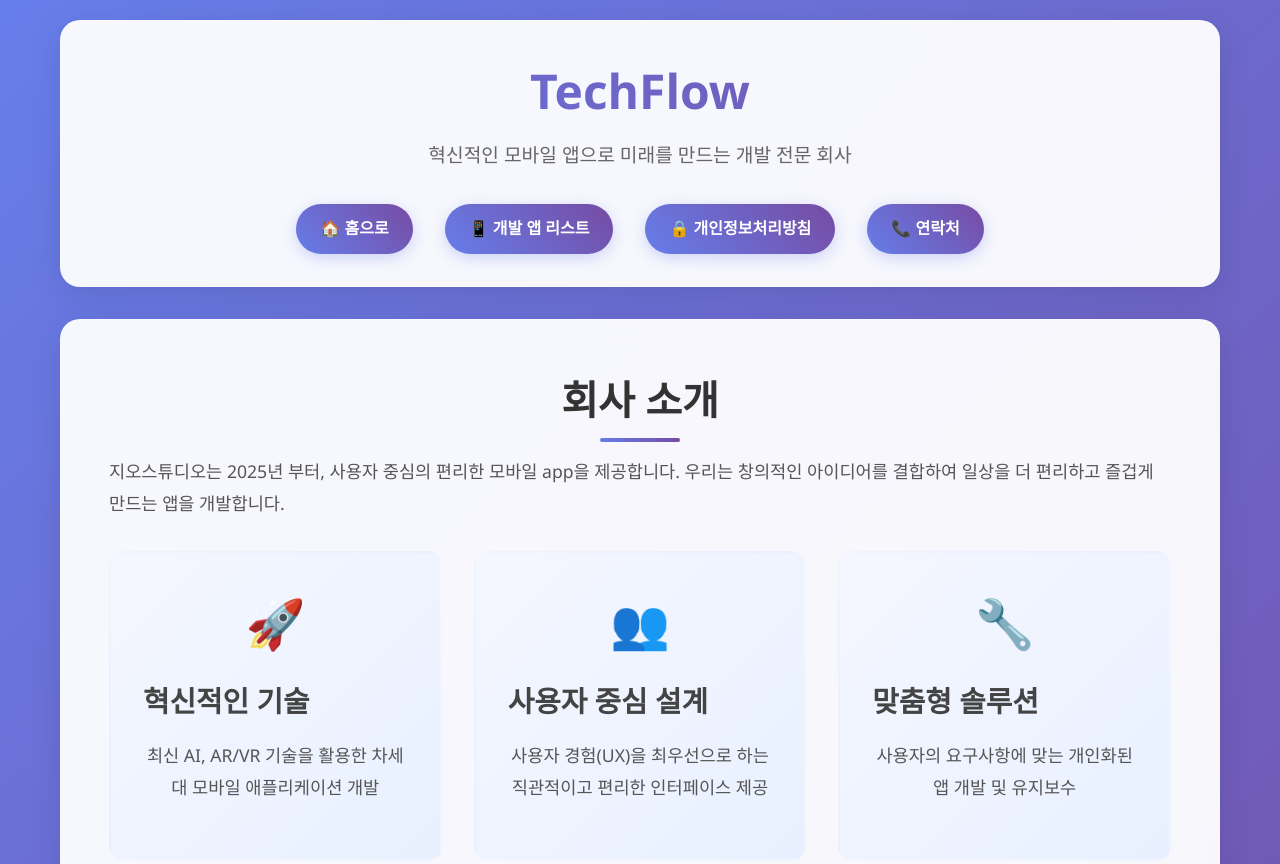
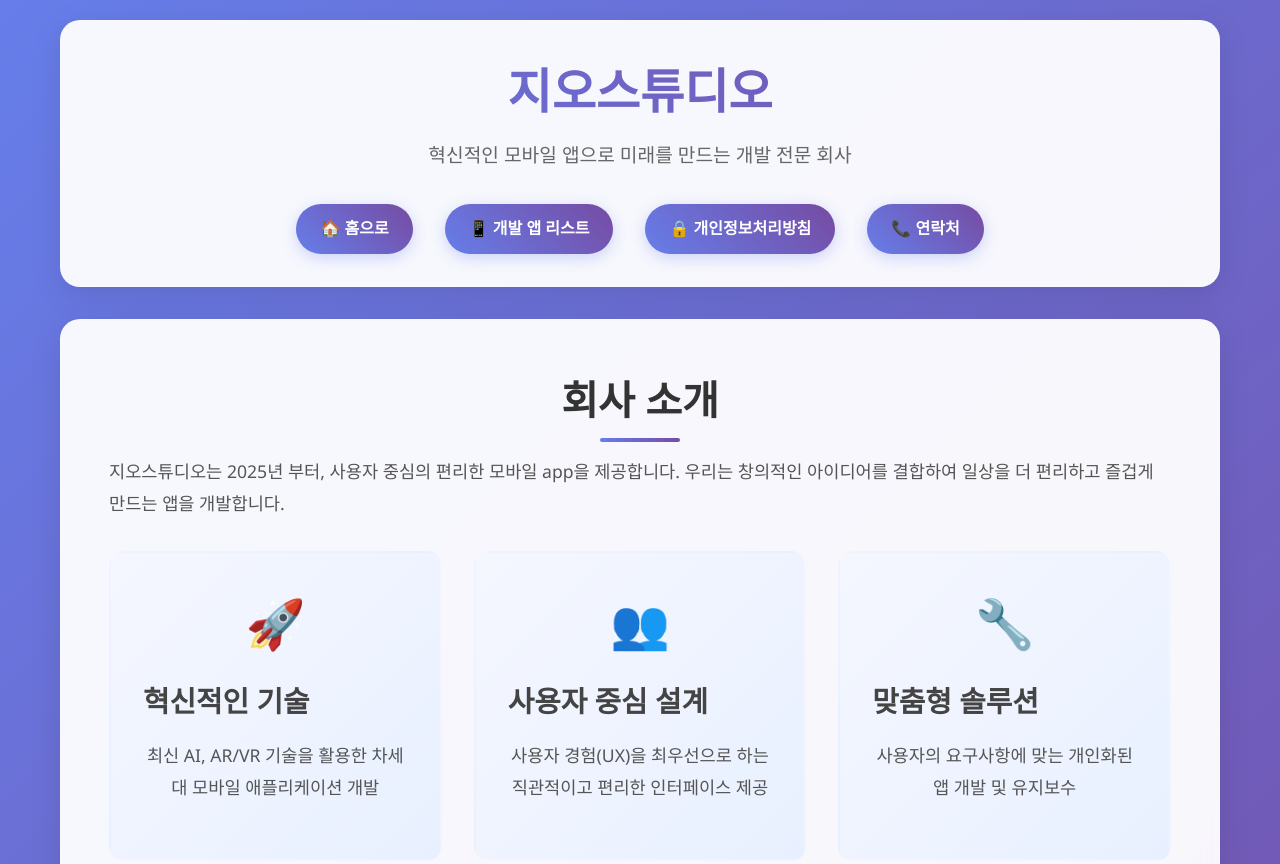
Before and after one commit to existenc/existenc.github.io, a plain HTML site: page index.html in a window 1280 px wide. Shown: the top 864 px of the page. Drawn offline with Linux system fonts and the light colour scheme.

Commit message:
약간수정

```diff
--- a/index.html
+++ b/index.html
@@ -252,7 +252,7 @@
 <body>
     <div class="container">
         <header>
-            <div class="logo">TechFlow</div>
+            <div class="logo">지오스튜디오</div>
             <p class="tagline">혁신적인 모바일 앱으로 미래를 만드는 개발 전문 회사</p>
             <nav>
                 <a href="#" class="nav-link" onclick="window.location.href = 'index.html';">🏠 홈으로</a>
```
